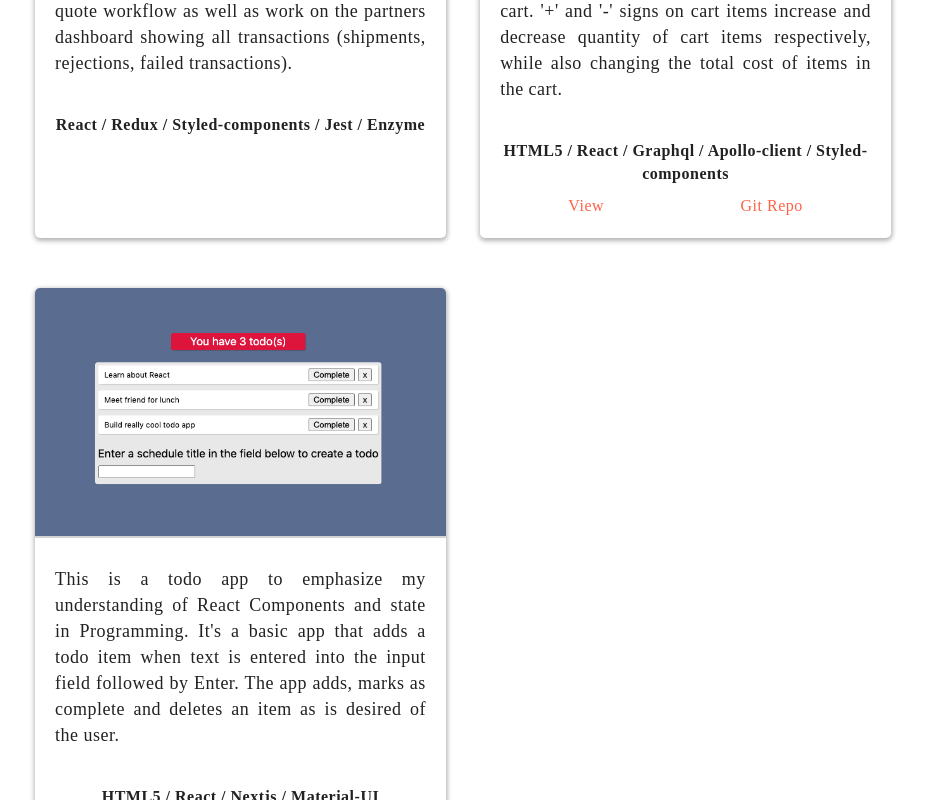
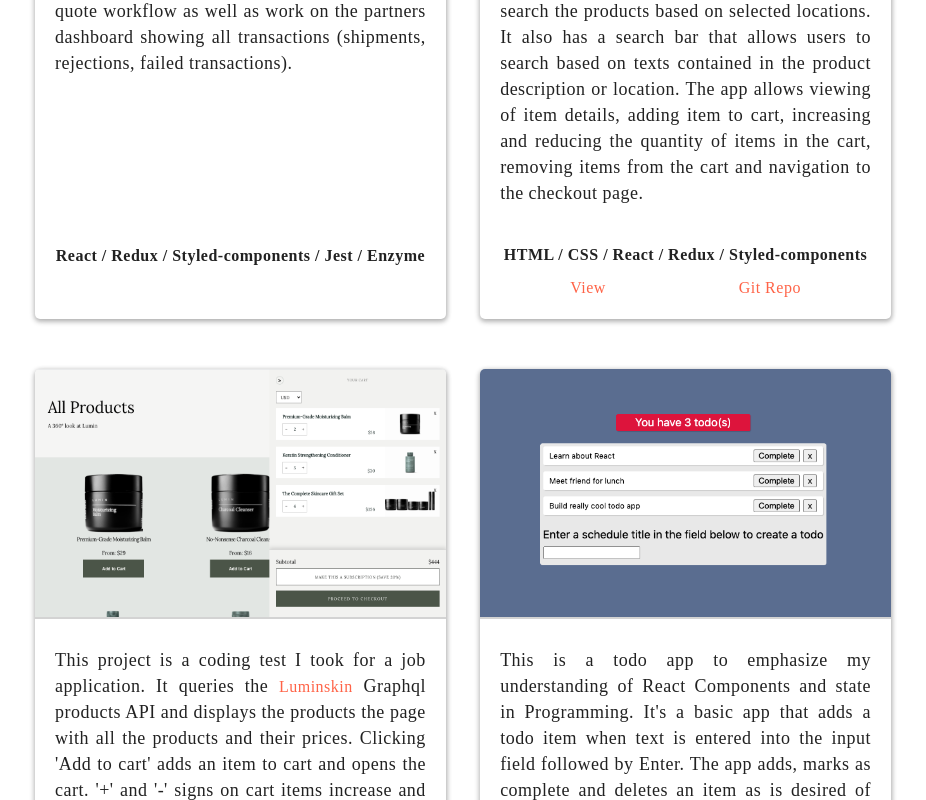
Before and after one commit to drpompin/ayodele-web-dev, a Next.js app: page / in a window 1280 px wide. Shown: the part 3920-4720 px from the top of the page, without its empty margins (177-1103 px from the left). Built offline with nearby package versions, Linux system fonts and the light colour scheme; a web font is replaced by a local one.

Commit message:
reusable card component update

```diff
--- /dev/null
+++ b/components/projectCard.js
@@ -0,0 +1,124 @@
+import React from 'react'
+import Bounce from 'react-reveal/Bounce'
+import Link from "next/link";
+import { makeStyles } from "@material-ui/core/styles";
+
+
+const appColor = '#ff6347'
+const darkText = '#c9d1d9'
+const darkBackground = '#37474F'
+
+
+
+const useStyles = makeStyles((theme) => ({
+    projectCard: {
+		width: '48%',
+		display: 'flex',
+		flexDirection: 'column',
+		borderRadius: 5,
+		alignItems: 'space-between',
+		marginBottom: 50,
+		backgroundColor: '#fff',
+		// boxShadow: '0 4px 10px rgba(0,0,0,0.12), 0 4px 10px 0 rgba(0,0,0,0.24)',
+		boxShadow: '1px 1px 5px 0px rgba(11,0,0,0.12), 0 2px 5px 1px rgba(0,0,0,0.24)',
+		transition: 'all 0.5s cubic-bezier(.25,.8,.25,1)',
+		overflow: 'hidden',
+
+		'&:hover': {
+			boxShadow: '0 7px 14px rgba(0,0,0,0.25), 0 5px 5px rgba(0,0,0,0.22)',
+		},
+
+		[theme.breakpoints.down("xs")]: {
+			width: '100%',
+		}
+	},
+
+	projectCardImage: {
+		width: '100%',
+		height: 250,
+		borderBottom: '2px solid lightgrey',
+	},
+
+    projectTechDiv: {
+		margin: 0,
+		fontWeight: 600,
+		padding: '0 20px',
+		textAlign: 'center',
+
+		[theme.breakpoints.down("xs")]: {
+			padding: '0 10px',
+		}
+	},
+
+	projectCardLinkRow: {
+		width: '100%',
+		display: 'flex',
+		justifyContent: 'space-around',
+		padding: '10px 20px 20px',
+
+		[theme.breakpoints.down("xs")]: {
+			padding: '10px 10px 20px',
+			justifyContent: 'space-between',
+		}
+	},
+
+	projectCardLink: {
+		cursor: 'pointer'
+	},
+
+    linkText: {
+		color: appColor,
+		cursor: 'pointer',
+
+		'&:hover': {
+			// opacity: '0.8',
+			color: 'blue',
+			textDecoration: 'underline',
+		},
+
+		'&:visited': {
+			color: 'blue',
+		}
+	}
+}));
+
+
+const ProjectCard = ( props ) => {
+	const classes = useStyles();
+
+    return (
+        <div className={classes.projectCard} style={props.darkMode ? { backgroundColor: darkBackground } : {}}>
+            <Bounce>
+                <img
+                    src={props.imgSrc}
+                    className={classes.projectCardImage}
+                />
+            </Bounce>
+
+            <div style={{ display: "flex", flexDirection: "column", alignItems: 'center', justifyContent: 'space-between', flexGrow: 1 }}>
+
+                {props.projectSummary}
+
+                <div>
+
+                    <p className={classes.projectTechDiv} style={props.darkMode ? { color: darkText } : {}}>
+                        {props.projectTechStack}
+                    </p>
+
+                    {
+                        props.links ?
+                        <div className={classes.projectCardLinkRow}>
+                            <Link href={props.projectLink} className={classes.projectCardLink}><span className={classes.linkText}>View</span></Link>
+                            <Link href={props.projectRepo} className={classes.projectCardLink}><span className={classes.linkText}>Git Repo</span></Link>
+                        </div>
+                        :
+                        <div className={classes.projectCardLinkRow} style={{height: 52}}>
+                        </div>
+                    }
+                </div>
+            </div>
+        </div>
+    )
+}
+
+export default ProjectCard
--- a/pages/index.js
+++ b/pages/index.js
@@ -5,13 +5,14 @@ import { makeStyles } from '@material-ui/core/styles'
 import CodeIcon from '@material-ui/icons/Code'
 import LightSpeed from 'react-reveal/LightSpeed'
 import Zoom from 'react-reveal/Zoom'
-import Bounce from 'react-reveal/Bounce'
 import Layout, { siteTitle } from '../components/layout'
 import Header from '../components/header'
 import GitHubIcon from '@material-ui/icons/GitHub'
 import LanguageOutlinedIcon from '@material-ui/icons/LanguageOutlined'
 import LinkedInIcon from '@material-ui/icons/LinkedIn'
 import EmailIcon from '@material-ui/icons/Email'
+import ProjectCard from '../components/projectCard'
+
 
 
 const name = 'Ayodele'
@@ -262,38 +263,6 @@ const useStyles = makeStyles((theme) => ({
 
 	},
 
-	projectCard: {
-		width: '48%',
-		display: 'flex',
-		flexDirection: 'column',
-		borderRadius: 5,
-		alignItems: 'space-between',
-		marginBottom: 50,
-		backgroundColor: '#fff',
-		boxShadow: '0 4px 10px rgba(0,0,0,0.12), 0 4px 10px 0 rgba(0,0,0,0.24)',
-		boxShadow: '1px 1px 5px 0px rgba(11,0,0,0.12), 0 2px 5px 1px rgba(0,0,0,0.24)',
-		transition: 'all 0.5s cubic-bezier(.25,.8,.25,1)',
-		overflow: 'hidden',
-
-		'&:hover': {
-			boxShadow: '0 7px 14px rgba(0,0,0,0.25), 0 5px 5px rgba(0,0,0,0.22)',
-		},
-
-		[theme.breakpoints.down("xs")]: {
-			width: '100%',
-		}
-	},
-
-	projectCardImage: {
-		width: '100%',
-		height: 250,
-		borderBottom: '2px solid lightgrey',
-	},
-
-	projectCardName: {
-
-	},
-
 	projectCardText: {
 		lineHeight: 1.44444444,
 		padding: '10px 20px 20px',
@@ -304,33 +273,6 @@ const useStyles = makeStyles((theme) => ({
 			padding: 10,
 			margin: 0,
 		}
-	},
-
-	projectTechDiv: {
-		margin: 0,
-		fontWeight: 600,
-		padding: '0 20px',
-		textAlign: 'center',
-
-		[theme.breakpoints.down("xs")]: {
-			padding: '0 10px',
-		}
-	},
-
-	projectCardLinkRow: {
-		width: '100%',
-		display: 'flex',
-		justifyContent: 'space-around',
-		padding: '10px 20px 20px',
-
-		[theme.breakpoints.down("xs")]: {
-			padding: '10px 10px 20px',
-			justifyContent: 'space-between',
-		}
-	},
-
-	projectCardLink: {
-		cursor: 'pointer'
 	},
 
 	footerSection: {
@@ -515,6 +457,39 @@ export default function Home() {
 		}
 	}
 
+	const sendboxText = <p className={classes.projectCardText} style={darkMode ? { color: darkText } : {}}>
+			As a junior frontend developer at <Link href="https://www.sendbox.co" passHref><span className={classes.linkText}>Sendbox</span></Link>,
+			I worked on various company projects, utilizing multiple technologies across the projects. <br/>
+			Some of the work done include login and signup forms, shipment booking workflow,
+			get quote workflow as well as work on the partners dashboard showing all transactions (shipments, rejections, failed transactions).
+	</p>
+
+	const spacesText = <p className={classes.projectCardText} style={darkMode ? { color: darkText } : {}}>
+			Trollbasket is a React-Cart App for an e-commerce store. The app utilizes redux for its state
+			management and displays the products list on the homepage. <br />
+			It has a dropdown list that allows users to search the products based on selected locations.
+			It also has a search bar that allows users to search based on texts contained in the product
+			description or location. The app allows viewing of item details, adding item to cart, increasing
+			and reducing the quantity of items in the cart, removing items from the cart and navigation to the checkout page.
+	</p>
+
+	const luminText = <p className={classes.projectCardText} style={darkMode ? { color: darkText } : {}}>
+		This project is a coding test I took for a job application. It queries the <Link href="https://store.luminskin.com/products" passHref><span className={classes.linkText}>Luminskin</span></Link> Graphql products
+		API and displays the products the page with all the products and their prices.
+		Clicking 'Add to cart' adds an item to cart and opens the cart. '+' and '-' signs on cart items
+		increase and decrease quantity of cart items respectively, while also changing the total cost of items in the
+		cart.
+	</p>
+
+	const todoText = <p className={classes.projectCardText} style={darkMode ? { color: darkText } : {}}>
+		This is a todo app to emphasize my understanding of React Components and state in Programming.
+		It's a basic app that adds a todo item when text is entered into the input field followed by Enter.
+		The app adds, marks as complete and deletes an item as is desired of the user.
+	</p>
+
+
+
+
 	useEffect(() => {
 		const header = document.getElementById("myHeader");
 		const sticky = header.offsetTop + 100;
@@ -689,9 +664,9 @@ export default function Home() {
 
 					<Zoom>
 						{
-							imageUrl.map(imgString => {
+							imageUrl.map((imgString, i) => {
 								return (
-									<div className={classes.toolItem} >
+									<div className={classes.toolItem} key={i}>
 										<span
 											className={classes.toolImg}
 											style={{ backgroundImage: `url("images/${imgString.split(" ")[0]}")` }}
@@ -714,77 +689,43 @@ export default function Home() {
 				</h1>
 
 				<div className={classes.projectsContainer}>
-					<div className={classes.projectCard} style={darkMode ? { backgroundColor: darkBackground } : {}}>
-						<Bounce>
-							<img
-								src="images/sendbox.png"
-								className={classes.projectCardImage}
-							/>
-						</Bounce>
+					<ProjectCard
+						darkMode = {darkMode}
+						imgSrc="images/sendbox.png"
+						projectSummary={sendboxText}
+						projectTechStack="React / Redux / Styled-components / Jest / Enzyme"
+						links={false}
+					/>
 
-						<p className={classes.projectCardText} style={darkMode ? { color: darkText } : {}}>
-							As a junior frontend developer at <Link href="https://www.sendbox.co" passHref><span className={classes.linkText}>Sendbox</span></Link>,
-							 I worked on various company projects, utilizing multiple technologies across the projects. <br/>
-							  Some of the work done include login and signup forms, shipment booking workflow,
-							  get quote workflow as well as work on the partners dashboard showing all transactions (shipments, rejections, failed transactions).
-						</p>
+					<ProjectCard
+						darkMode = {darkMode}
+						imgSrc= "images/trollbasket.png"
+						projectSummary={spacesText}
+						projectTechStack = "HTML / CSS / React / Redux / Styled-components"
+						links={true}
+						projectLink = "https://ayodele-spaces-react-test.netlify.app/"
+						projectRepo = "https://github.com/drpompin/Spaces-React-Test"
+					/>
 
-						<p className={classes.projectTechDiv} style={darkMode ? { color: darkText } : {}}>
-							React / Redux / Styled-components / Jest / Enzyme
-						</p>
+					<ProjectCard
+						darkMode = {darkMode}
+						imgSrc= "images/pangaea.png"
+						projectSummary={luminText}
+						projectTechStack = "HTML5 / React / Graphql / Apollo-client / Styled-components"
+						links={true}
+						projectLink = "https://ayodele-lumin-products.netlify.app/"
+						projectRepo = "https://github.com/drpompin/luminskin-products"
+					/>
 
-						<div className={classes.projectCardLinkRow}>
-						</div>
-					</div>
-
-					<div className={classes.projectCard} style={darkMode ? { backgroundColor: darkBackground } : {}}>
-						<Bounce>
-							<img
-								src="images/pangaea.png"
-								className={classes.projectCardImage}
-							/>
-						</Bounce>
-
-						<p className={classes.projectCardText} style={darkMode ? { color: darkText } : {}}>
-							This project is a coding test I took for a job application. It queries the <Link href="https://store.luminskin.com/products" passHref><span className={classes.linkText}>Luminskin</span></Link> Graphql products
-							API and displays the products the page with all the products and their prices.
-							Clicking 'Add to cart' adds an item to cart and opens the cart. '+' and '-' signs on cart items
-							 increase and decrease quantity of cart items respectively, while also changing the total cost of items in the
-							 cart.
-						</p>
-
-						<p className={classes.projectTechDiv} style={darkMode ? { color: darkText } : {}}>
-							HTML5 / React / Graphql / Apollo-client / Styled-components
-						</p>
-
-						<div className={classes.projectCardLinkRow}>
-							<Link href="https://ayodele-lumin-products.netlify.app/" passHref className={classes.projectCardLink}><span className={classes.linkText}>View</span></Link>
-							<Link href="https://github.com/drpompin/luminskin-products" passHref className={classes.projectCardLink}><span className={classes.linkText}>Git Repo</span></Link>
-						</div>
-					</div>
-
-					<div className={classes.projectCard} style={darkMode ? { backgroundColor: darkBackground } : {}}>
-						<Bounce>
-							<img
-								src="images/todo.png"
-								className={classes.projectCardImage}
-							/>
-						</Bounce>
-						<p className={classes.projectCardText} style={darkMode ? { color: darkText } : {}}>
-							This is a todo app to emphasize my understanding of React Components and state in Programming.
-							It's a basic app that adds a todo item when text is entered into the input field followed by Enter.
-							The app adds, marks as complete and deletes an item as is desired of the user.
-						</p>
-
-						<p className={classes.projectTechDiv} style={darkMode ? { color: darkText } : {}}>
-							HTML5 / React / Nextjs / Material-UI
-						</p>
-
-						<div className={classes.projectCardLinkRow}>
-							<Link href="https://ayodele-todo-app.vercel.app/" passHref className={classes.projectCardLink}><span className={classes.linkText}>View</span></Link>
-							<Link href="https://github.com/drpompin/todo-app" passHref className={classes.projectCardLink}><span className={classes.linkText}>Git Repo</span></Link>
-						</div>
-					</div>
+					<ProjectCard
+						darkMode = {darkMode}
+						imgSrc= "images/todo.png"
+						projectSummary={todoText}
+						projectTechStack = "HTML5 / React / Nextjs / Material-UI"
+						links={true}
+						projectLink = "https://ayodele-todo-app.vercel.app/"
+						projectRepo = "https://github.com/drpompin/todo-app"
+					/>
 				</div>
 			</section>
 
```
Also changed, not shown: public/images/trollbasket.png (added).
